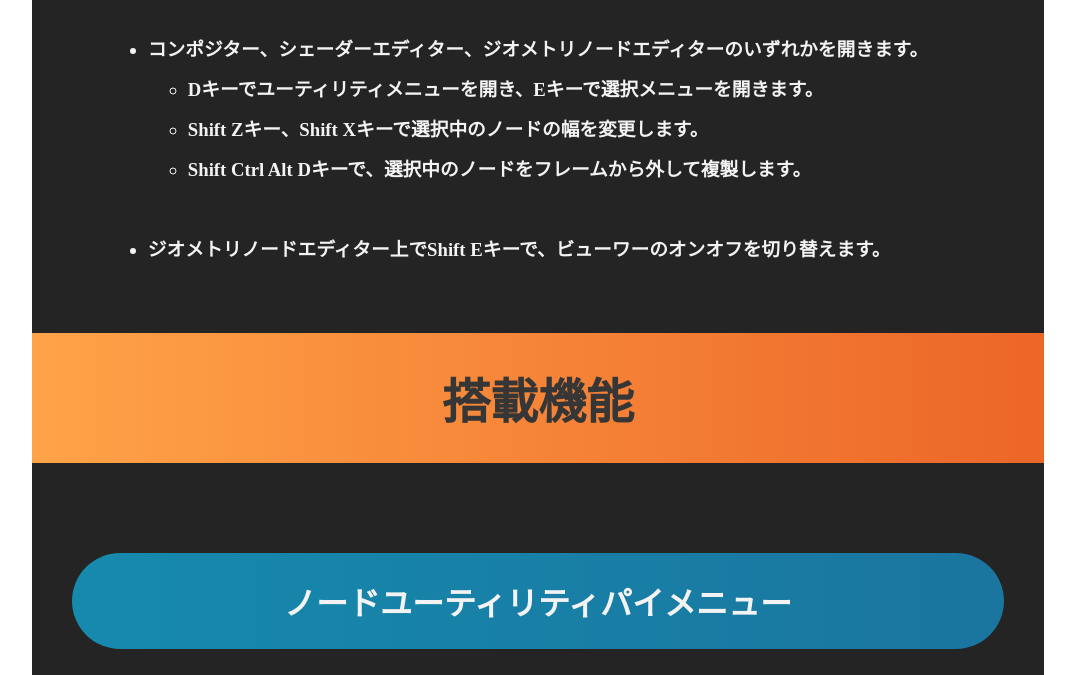
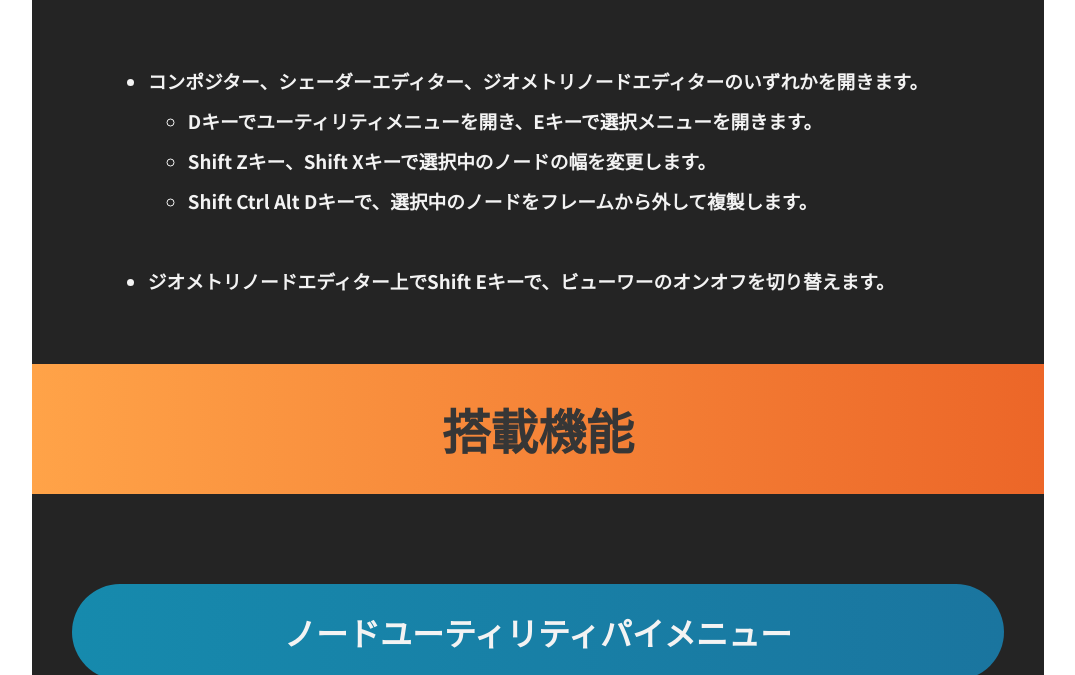
Before and after one commit to sum-bocfob/node-utilities, a plain HTML site: page index.html in a window 1280 px wide. Shown: the part 775-1450 px from the top of the page, without its empty margins (102-1177 px from the left). Drawn offline with Linux system fonts and the light colour scheme.

Commit message:
Update index.html

```diff
--- a/index.html
+++ b/index.html
@@ -5,11 +5,13 @@
     <meta charset="utf-8">
     <meta name="viewport" content="width=device-width, initial-scale=1.0">
     <title>Node Utilities</title>
-
+    <link rel="preconnect" href="https://fonts.googleapis.com">
+    <link rel="preconnect" href="https://fonts.gstatic.com" crossorigin>
+    <link href="https://fonts.googleapis.com/css2?family=Noto+Sans+JP:wght@100..900&family=Roboto:ital,wght@0,100..900;1,100..900&display=swap" rel="stylesheet">
 </head>
 
 
-<body>
+<body style="font-family: 'Noto Sans JP', serif;">
     <div style="background-color: rgb(36, 36, 36); border-radius: 20px; font-optical-sizing: auto;
     font-weight: 500; font-style: normal; font-variation-settings: 'width' 100; width: 80%; margin: 0 auto;">
         <!-- main -->
```
